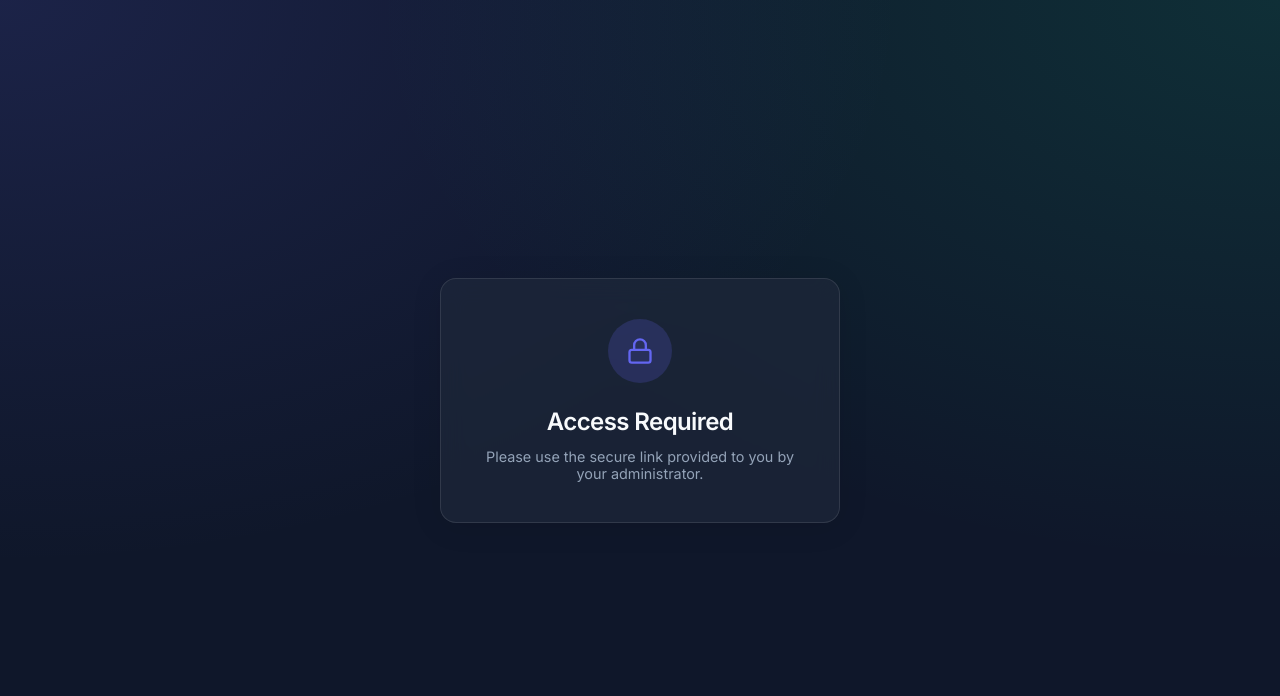
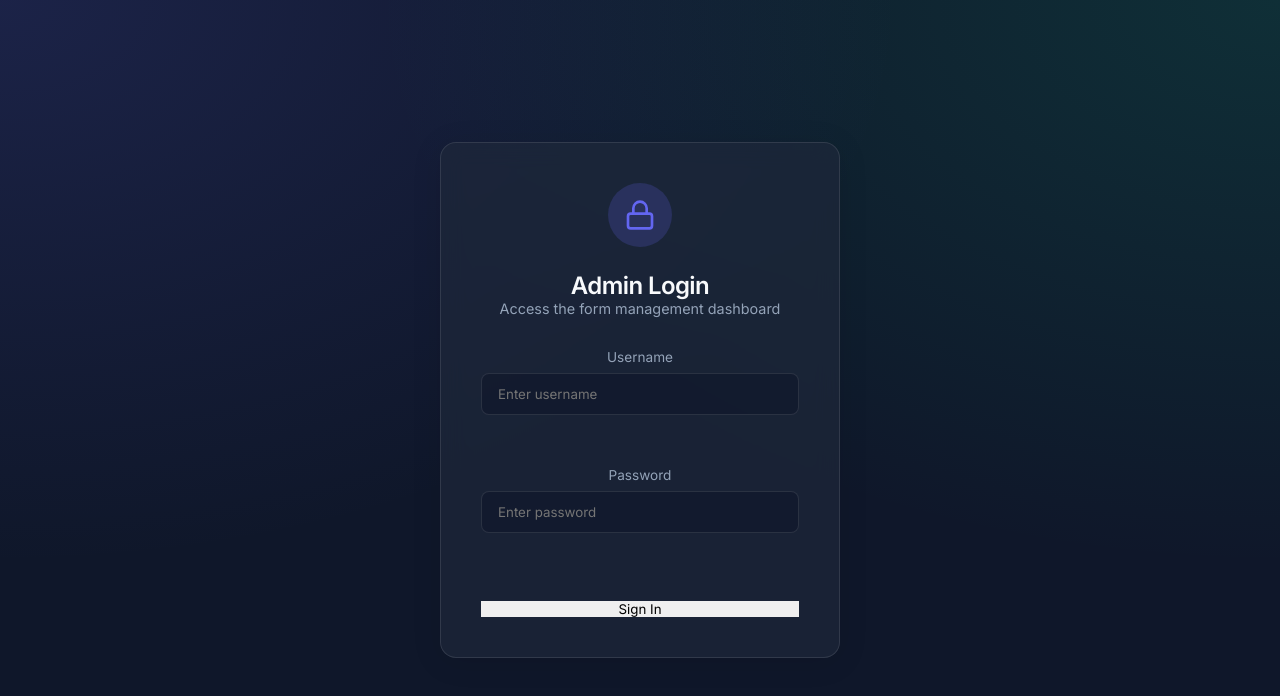
Before and after one commit to saivenkataramireddykesari/jot-forms-frontend, a React app: page /admin/login in a window 1280 px wide. Shown: the top 696 px of the page. Built offline with nearby package versions, Linux system fonts and the light colour scheme; the HTML template or start-up script is replaced by a standard one.

Commit message:
initial commit

```diff
--- /dev/null
+++ b/src/AdminLogin.jsx
@@ -0,0 +1,92 @@
+import React, { useState } from 'react';
+import { useNavigate } from 'react-router-dom';
+
+const AdminLogin = () => {
+    const [username, setUsername] = useState('');
+    const [password, setPassword] = useState('');
+    const [error, setError] = useState('');
+    const [loading, setLoading] = useState(false);
+    const navigate = useNavigate();
+
+    const handleLogin = async (e) => {
+        e.preventDefault();
+        setLoading(true);
+        setError('');
+
+        try {
+            const response = await fetch('https://jotforms-backend-1.onrender.com/api/admin/login', {
+                method: 'POST',
+                headers: { 'Content-Type': 'application/json' },
+                body: JSON.stringify({ username, password }),
+            });
+
+            const data = await response.json();
+
+            if (response.ok) {
+                localStorage.setItem('admin_token', data.jwt_token);
+                localStorage.setItem('admin_user', JSON.stringify(data.user));
+                navigate('/admin');
+            } else {
+                setError(data.error || 'Login failed');
+            }
+        } catch (err) {
+            setError('Server connection failed');
+        } finally {
+            setLoading(false);
+        }
+    };
+
+    return (
+        <div className="login-container">
+            <div className="glass-panel login-box" style={{ maxWidth: '400px' }}>
+                <div className="login-icon">
+                    <svg width="32" height="32" viewBox="0 0 24 24" fill="none" stroke="currentColor" strokeWidth="2" strokeLinecap="round" strokeLinejoin="round">
+                        <rect x="3" y="11" width="18" height="11" rx="2" ry="2" />
+                        <path d="M7 11V7a5 5 0 0 1 10 0v4" />
+                    </svg>
+                </div>
+                <h2>Admin Login</h2>
+                <p style={{ color: 'var(--text-secondary)', marginBottom: '2rem', fontSize: '0.9rem' }}>
+                    Access the form management dashboard
+                </p>
+
+                <form onSubmit={handleLogin} style={{ display: 'flex', flexDirection: 'column', gap: '1.25rem' }}>
+                    <div className="form-group">
+                        <label style={{ display: 'block', marginBottom: '0.5rem', fontSize: '0.85rem', color: 'var(--text-secondary)' }}>Username</label>
+                        <input
+                            type="text"
+                            className="glass-input"
+                            value={username}
+                            onChange={(e) => setUsername(e.target.value)}
+                            placeholder="Enter username"
+                            required
+                        />
+                    </div>
+                    <div className="form-group">
+                        <label style={{ display: 'block', marginBottom: '0.5rem', fontSize: '0.85rem', color: 'var(--text-secondary)' }}>Password</label>
+                        <input
+                            type="password"
+                            className="glass-input"
+                            value={password}
+                            onChange={(e) => setPassword(e.target.value)}
+                            placeholder="Enter password"
+                            required
+                        />
+                    </div>
+
+                    {error && (
+                        <div style={{ color: '#ff4d4d', fontSize: '0.85rem', textAlign: 'center', background: 'rgba(255, 77, 77, 0.1)', padding: '0.75rem', borderRadius: '8px' }}>
+                            {error}
+                        </div>
+                    )}
+
+                    <button type="submit" className="glass-button primary" disabled={loading} style={{ marginTop: '1rem' }}>
+                        {loading ? 'Logging in...' : 'Sign In'}
+                    </button>
+                </form>
+            </div>
+        </div>
+    );
+};
+
+export default AdminLogin;
--- a/src/AdminPanel.jsx
+++ b/src/AdminPanel.jsx
@@ -1,34 +1,55 @@
 import { useState, useEffect } from 'react';
+import { useNavigate } from 'react-router-dom';
 import axios from 'axios';
 
-const API_URL = 'http://localhost:5000/api';
+const API_URL = 'https://jotforms-backend-1.onrender.com/api';
 const DIVISIONS = ['maxmus', 'nucles', 'gladius', 'stimulas', 'glamus', 'nutrius'];
 
 function AdminPanel() {
   const [forms, setForms] = useState([]);
   const [formData, setFormData] = useState({ division: 'maxmus', name: '', url: '' });
   const [editingId, setEditingId] = useState(null);
+  const navigate = useNavigate();
+
+  const token = localStorage.getItem('admin_token');
 
   useEffect(() => {
+    if (!token) {
+      navigate('/admin/login');
+      return;
+    }
     fetchForms();
-  }, []);
+  }, [token, navigate]);
+
+  const getAuthHeader = () => ({
+    headers: { Authorization: `Bearer ${token}` }
+  });
 
   const fetchForms = async () => {
     try {
-      const res = await axios.get(`${API_URL}/admin/forms`);
+      const res = await axios.get(`${API_URL}/admin/forms`, getAuthHeader());
       setForms(res.data);
     } catch (err) {
       console.error('Failed to fetch forms', err);
+      if (err.response?.status === 401 || err.response?.status === 403) {
+        handleLogout();
+      }
     }
+  };
+
+  const handleLogout = () => {
+    localStorage.removeItem('admin_token');
+    localStorage.removeItem('admin_user');
+    navigate('/admin/login');
   };
 
   const handleSubmit = async (e) => {
     e.preventDefault();
     try {
       if (editingId) {
-        await axios.put(`${API_URL}/admin/forms/${editingId}`, formData);
+        await axios.put(`${API_URL}/admin/forms/${editingId}`, formData, getAuthHeader());
       } else {
-        await axios.post(`${API_URL}/admin/forms`, formData);
+        await axios.post(`${API_URL}/admin/forms`, formData, getAuthHeader());
       }
       setFormData({ division: 'maxmus', name: '', url: '' });
       setEditingId(null);
@@ -46,7 +67,7 @@ function AdminPanel() {
   const handleDelete = async (id) => {
     if (window.confirm('Are you sure you want to delete this form?')) {
       try {
-        await axios.delete(`${API_URL}/admin/forms/${id}`);
+        await axios.delete(`${API_URL}/admin/forms/${id}`, getAuthHeader());
         fetchForms();
       } catch (err) {
         console.error('Failed to delete form', err);
@@ -61,6 +82,9 @@ function AdminPanel() {
           <h1>Admin Dashboard</h1>
           <p style={{ color: 'var(--text-secondary)' }}>Manage forms for all divisions</p>
         </div>
+        <button onClick={handleLogout} className="glass-button" style={{ background: 'rgba(255, 77, 77, 0.1)', color: '#ff4d4d', borderColor: 'rgba(255, 77, 77, 0.2)' }}>
+          Logout
+        </button>
       </div>
 
       <div className="glass-panel" style={{ padding: '2rem', marginBottom: '2rem' }}>
--- a/src/App.jsx
+++ b/src/App.jsx
@@ -1,5 +1,6 @@
 import { BrowserRouter as Router, Routes, Route } from 'react-router-dom';
 import AdminPanel from './AdminPanel';
+import AdminLogin from './AdminLogin';
 import EmployeePortal from './EmployeePortal';
 import './index.css';
 
@@ -7,7 +8,8 @@ function App() {
   return (
     <Router>
       <Routes>
-        {/* Admin route - only accessible via direct URL */}
+        {/* Admin routes */}
+        <Route path="/admin/login" element={<AdminLogin />} />
         <Route path="/admin" element={<AdminPanel />} />
 
         {/* Employee route: /auth?data=<base64_employee_id> */}
```
Also changed, not shown: 1 other file (tests, documents, lock files or other folders).
